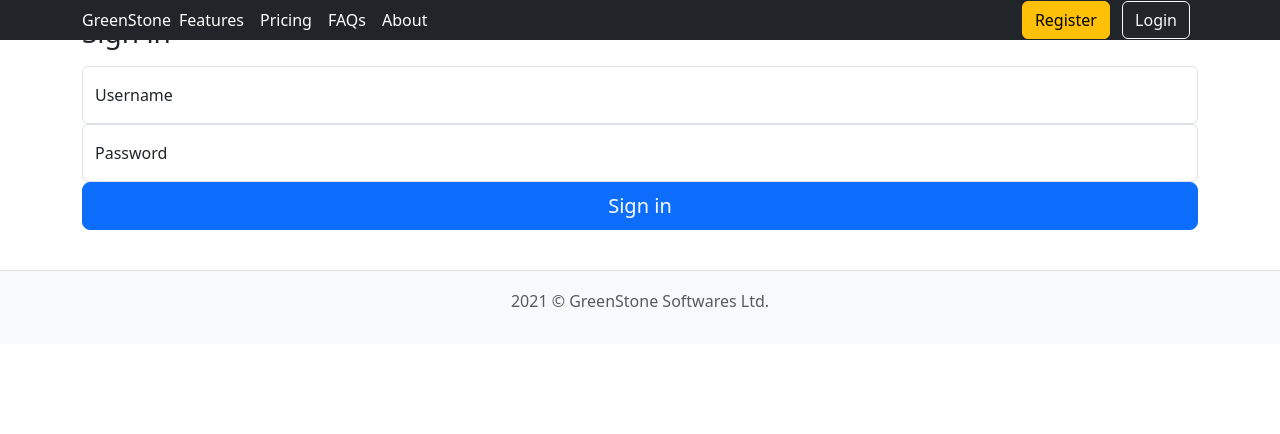
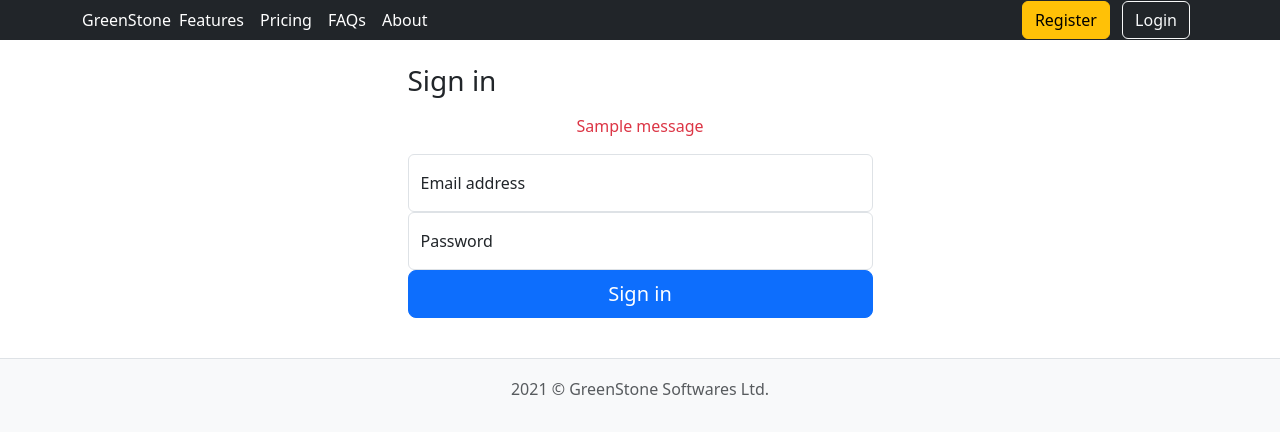
Before and after one commit to khanshifaul/StoreManagementSystem, a Django app: template hello_world/templates/hw_login.html in a window 1280 px wide. Shown: the top 434 px of the page. Run offline with Django 3.2, Linux system fonts and the light colour scheme; the template is opened without the code that fills it, so the values that code supplies are empty; tables that the repository leaves empty hold one stand-in row (values such as "Sample post"); one stand-in notice (Sample message) is shown; parts of the project's set-up code (start-up, migrations or seed data) failed here and were passed over; some libraries are stand-ins or nearby versions.

Commit message:
Initial commit

```diff
--- a/hello_world/forms.py
+++ b/hello_world/forms.py
@@ -5,10 +5,11 @@ from django.contrib.auth.models import User
 from django.contrib.auth.forms import UserCreationForm
 
 
-class UserRegisterForm(UserCreationForm):
+class ManagerCreationForm(forms.Form):
     class Meta:
         model = User
-        fields = ['username', 'email', 'password1', 'password2']
+
+        fields = ['first_name', 'last_name', 'email', 'password1', 'password2']
 
 
 class UserLoginForm():
--- a/hello_world/templates/hw_header.html
+++ b/hello_world/templates/hw_header.html
@@ -22,6 +22,9 @@
                 <div class="text-end">
                     <a class="btn btn-warning me-2" href="{% url 'register' %}">Register</a>
                     <a class="btn btn-outline-light me-2" href="{% url 'login' %}">Login</a>
+                    {% if request.user.is_authenticated %}
+                    <a href="{% url 'dashboard' %}">Go to Dashboard</a>
+                    {% endif %}
                 </div>
             </div>
         </div>
--- a/hello_world/templates/hw_login.html
+++ b/hello_world/templates/hw_login.html
@@ -7,17 +7,25 @@ Login
 
 {% block content %}
 <div class="container">
-    <div class="row-cols-auto">
+    <div class="d-flex justify-content-center">
+        <div class="mt-5 col-5">
             <form action="" method="POST">
                 {% csrf_token %}
                 <h1 class="h3 mb-3 fw-normal">Sign in</h1>
-
+                {% if messages %}
+                <div class="text-center ">
+                    {% for message in messages %}
+                    <p class="text-danger">{{ message }}</p>
+                    {% endfor %}
+                </div>
+                {% endif %}
                 <div class="form-floating">
-                <input type="text" class="form-control" id="floatingInput" name="username" placeholder="Username">
-                <label for="floatingInput">Username</label>
+                    <input type="email" class="form-control" id="floatingInput" name="email" placeholder="Username">
+                    <label for="floatingInput">Email address</label>
                 </div>
                 <div class="form-floating">
-                <input type="password" class="form-control" id="floatingPassword" name="password" placeholder="Password">
+                    <input type="password" class="form-control" id="floatingPassword" name="password"
+                        placeholder="Password">
                     <label for="floatingPassword">Password</label>
                 </div>
 
@@ -25,4 +33,5 @@ Login
             </form>
         </div>
     </div>
+</div>
 {% endblock %}
--- a/manager/models.py
+++ b/manager/models.py
@@ -1,8 +1,6 @@
 import uuid
 from django.db import models
-from django.db.models.base import Model
-from django.db.models.deletion import CASCADE, PROTECT, SET_NULL
-from django.db.models.fields.related import ForeignKey, OneToOneField
+from django.db.models.deletion import CASCADE, SET_NULL
 # Create your models here.
 
 
```
Also changed, not shown: hello_world/templates/hw_register.html (+23 -3 lines), hello_world/views.py (+12 -17 lines), 1 other file. Lines whose indentation alone changed are shown as unchanged.
